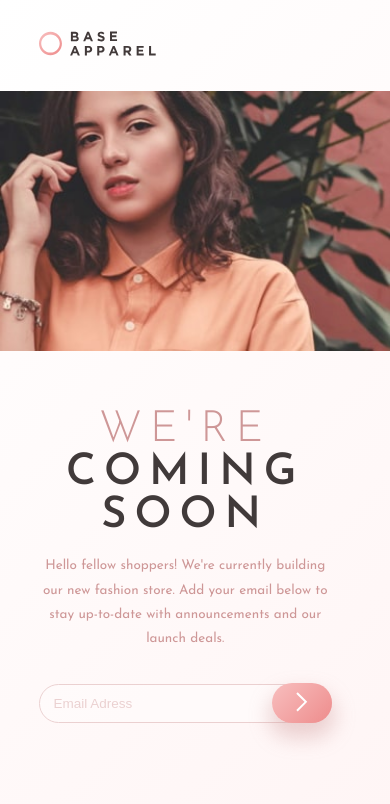
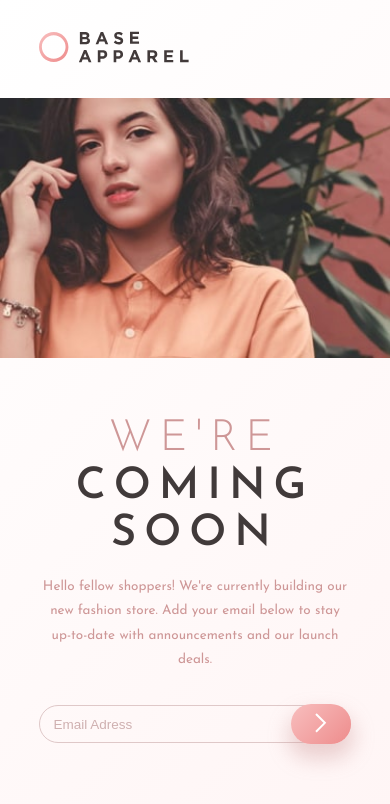
Before and after one commit to HOOP-helie/Newbie-Coming-Soon--Frontend-Mentor, a plain HTML site: page index.html in a window 390 px wide. Drawn offline with Linux system fonts and the light colour scheme.

Commit message:
improve code

```diff
--- a/app.js
+++ b/app.js
@@ -32,9 +32,6 @@ submitBtn.addEventListener("click", function (e) {
   e.preventDefault();
   let alertMessage = document.querySelector(".error-message");
   if (alertMessage) {
-    // document
-    //   .querySelector(".description-section__content")
-    //   .removeChild(alertMessage);
     alertMessage.remove();
     iconError.classList.add("hidden");
     emailInput.classList.remove("error");
@@ -47,7 +44,7 @@ submitBtn.addEventListener("click", function (e) {
     emailInput.value = "";
     emailInput.blur();
   } else {
-    // Invalid Email -> Display Error message
+    // Invalid Email -> Display Error message, SetTimeOut for obvious alert if user's email is wrong again
     setTimeout(function () {
       iconError.classList.remove("hidden");
       emailInput.classList.add("error");
--- a/style.css
+++ b/style.css
@@ -9,6 +9,7 @@ body {
   background: linear-gradient(135deg, hsl(0, 0%, 100%), hsl(0, 100%, 98%));
   color: hsl(0, 36%, 70%);
   font-family: "Josefin Sans", sans-serif;
+  position: relative;
 }
 
 .hero-mobile {
@@ -16,31 +17,33 @@ body {
 }
 
 .landing-page {
-  height: 100vh;
+  min-height: 100vh;
   display: flex;
 }
 
 .logo {
-  width: 10vw;
+  width: 30%;
+  min-width: 150px;
 }
 
 .description-section {
   background: url("images/bg-pattern-desktop.svg") no-repeat;
   background-size: cover;
   padding: 5% 11%;
-  width: 56%;
+  width: 58%;
 }
 
 .description-section__content {
   position: relative;
   top: 50%;
   transform: translateY(-50%);
-  width: 95%;
+  width: 88%;
 }
 
 .description-section__content h1 {
   font-size: calc(1rem + 3.5vw);
   font-weight: 300;
+  line-height: 1.1;
   letter-spacing: 1rem;
   margin-bottom: 1rem;
   text-transform: uppercase;
@@ -59,14 +62,14 @@ body {
 
 .subscription-form {
   display: flex;
-  align-items: flex-end;
+  /* align-items: flex-end; */
 }
 
 .email-input {
-  border: 1px solid hsl(0, 36%, 70%);
+  border: 1px solid hsl(0, 26%, 83%);
   border-radius: 30px;
+  background: transparent;
   color: hsl(0, 36%, 70%);
-  opacity: 0.4;
   font-size: 1rem;
   font-weight: 500;
   height: 3.4rem;
@@ -75,24 +78,23 @@ body {
 }
 
 .email-input::placeholder {
-  color: hsl(0, 36%, 70%);
+  color: hsl(0, 24%, 75%);
 }
 
 .email-input:focus {
-  opacity: 1;
   outline: none;
   font-weight: 600;
 }
 
 .subscription-form button {
+  cursor: pointer;
   background: linear-gradient(135deg, hsl(0, 80%, 86%), hsl(0, 74%, 74%));
   border: none;
   border-radius: 40px;
   box-shadow: 0px 12px 20px 3px rgba(206, 151, 151, 0.4);
   height: 3.5rem;
   margin-left: -80px;
-  padding: 0 2.5rem;
-  z-index: 1;
+  padding: 0 2.8rem;
 }
 
 .subscription-form button:hover {
@@ -106,7 +108,7 @@ body {
   background-image: url("images/hero-desktop.jpg");
   background-size: cover;
   background-position: top;
-  width: 44%;
+  width: 42%;
 }
 
 /* Error styling */
@@ -169,8 +171,10 @@ body {
   position: absolute;
   background-color: rgba(0, 0, 0, 0.2);
   backdrop-filter: blur(3px);
-  width: 100%;
-  height: 150%;
+  top: 0;
+  right: 0;
+  bottom: 0;
+  left: 0;
   z-index: 2;
 }
 
@@ -218,13 +222,13 @@ body {
   }
 
   .logo {
-    width: 30vw;
+    width: 30%;
     margin: 8% 10%;
   }
 
   .hero-mobile {
     display: block;
-    width: 100vw;
+    width: 100%;
   }
 
   .description-section {
@@ -239,6 +243,7 @@ body {
     padding: 15% 10%;
     top: 0;
     transform: none;
+    width: 100%;
   }
 
   .illustration-section {
@@ -285,7 +290,7 @@ body {
   }
 
   .modal-subscription {
-    width: 70vw;
+    width: 90%;
     padding: 3rem 1rem;
   }
   .modal-subscription h2 {
```
Also changed, not shown: 1 other file.
